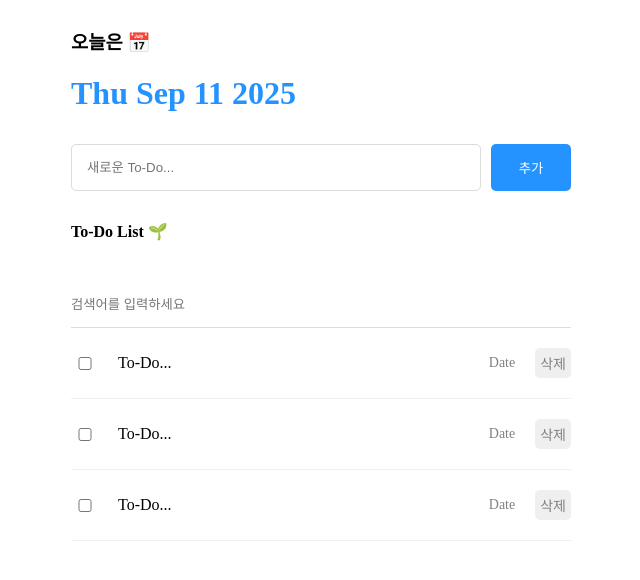
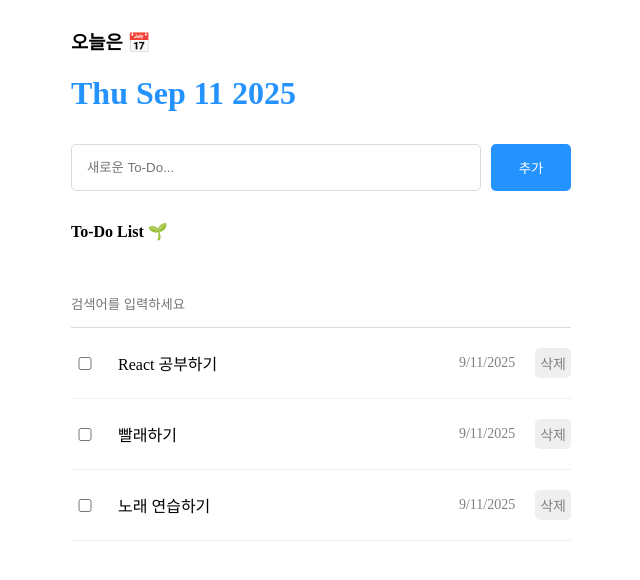
Before and after one commit to Luverduck/learning-react, a React (Vite) app in the folder one-bite-react/section09/: page / in a window 1280 px wide. Shown: the top 580 px of the page, without its empty margins (319-959 px from the left). Built offline with nearby package versions, Linux system fonts and the light colour scheme.

Commit message:
09.05. Read - TO-DO 리스트 렌더링하기

```diff
--- a/one-bite-react/section09/src/App.jsx
+++ b/one-bite-react/section09/src/App.jsx
@@ -47,7 +47,7 @@
     <div className='App'>
       <Header />
       <Editor onCreate={onCreate} />
-      <List />
+      <List todos={todos} />
     </div>
   )
 }
--- a/one-bite-react/section09/src/components/List.jsx
+++ b/one-bite-react/section09/src/components/List.jsx
@@ -1,15 +1,46 @@
 import './List.css';
+import { useState } from 'react';
 import TodoItem from './TodoItem';
 
-const List = () => {
+const List = ({ todos }) => {
+
+  // 검색어
+  const [keyword, setKeyword] = useState('');
+
+  // 입력 요소의 onChange에 대한 이벤트 핸들러
+  const onChangeKeyword = (e) => {
+    setKeyword(e.target.value);
+  };
+
+  // TO-DO 리스트 필터링 함수
+  const getFilteredData = () => {
+    if(keyword === '') {
+      return todos;
+    };
+    return todos.filter((todo) => {
+      // TO-DO의 content에 검색어가 포함되어있을 경우에만 반환
+      return todo.content.toLowerCase().includes(keyword.toLowerCase())
+    });
+  };
+
+  // TO-DO 리스트 필터링 함수 실행 결과
+  const filteredTodos = getFilteredData();
+
   return (
     <div className='List'>
       <h4>To-Do List 🌱</h4>
-      <input placeholder='검색어를 입력하세요' />
+      <input
+        placeholder='검색어를 입력하세요'
+        value={keyword}
+        onChange={onChangeKeyword}
+      />
       <div className='todos_wrapper'>
-        <TodoItem />
-        <TodoItem />
-        <TodoItem />
+        {/* todos의 각각의 요소에 대하여 TodoItem 컴포넌트 호출 */}
+        {filteredTodos.map((todo) => {
+          return (
+            <TodoItem {...todo}/>
+          );
+        })}
       </div>
     </div>
   );
--- a/one-bite-react/section09/src/components/TodoItem.jsx
+++ b/one-bite-react/section09/src/components/TodoItem.jsx
@@ -1,11 +1,11 @@
 import './TodoItem.css';
 
-const TodoItem = () => {
+const TodoItem = ({id, isDone, content, date}) => {
   return (
     <div className='TodoItem'>
-      <input type='checkbox' />
-      <div className='content'>To-Do...</div>
-      <div className='date'>Date</div>
+      <input type='checkbox' checked={isDone} readOnly/>
+      <div className='content'>{content}</div>
+      <div className='date'>{new Date(date).toLocaleDateString()}</div>
       <button>삭제</button>
     </div>
   );
```
